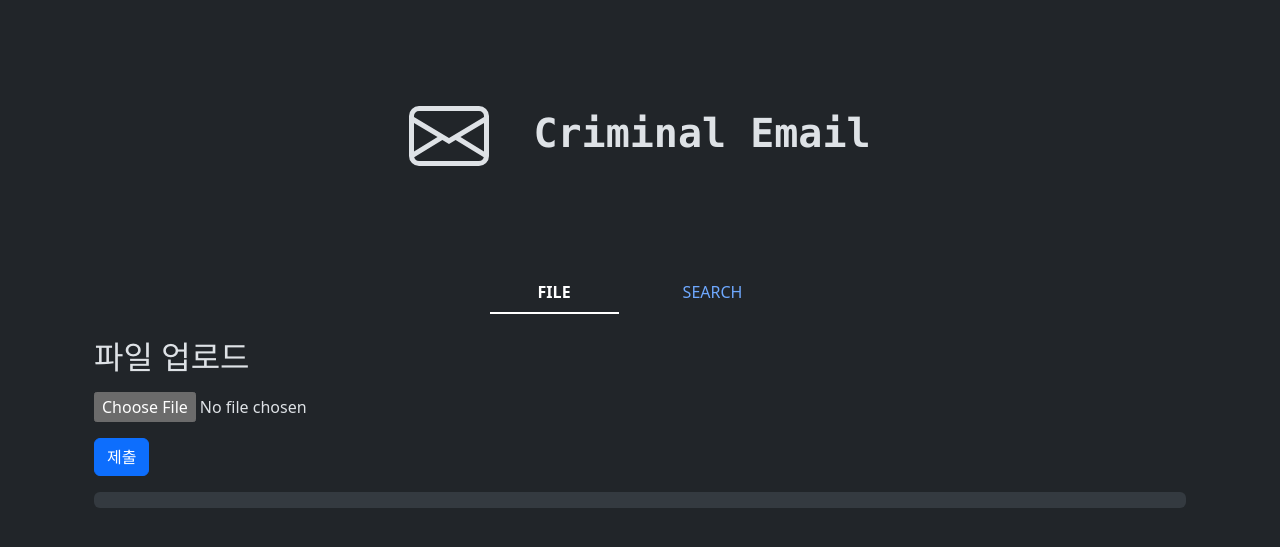
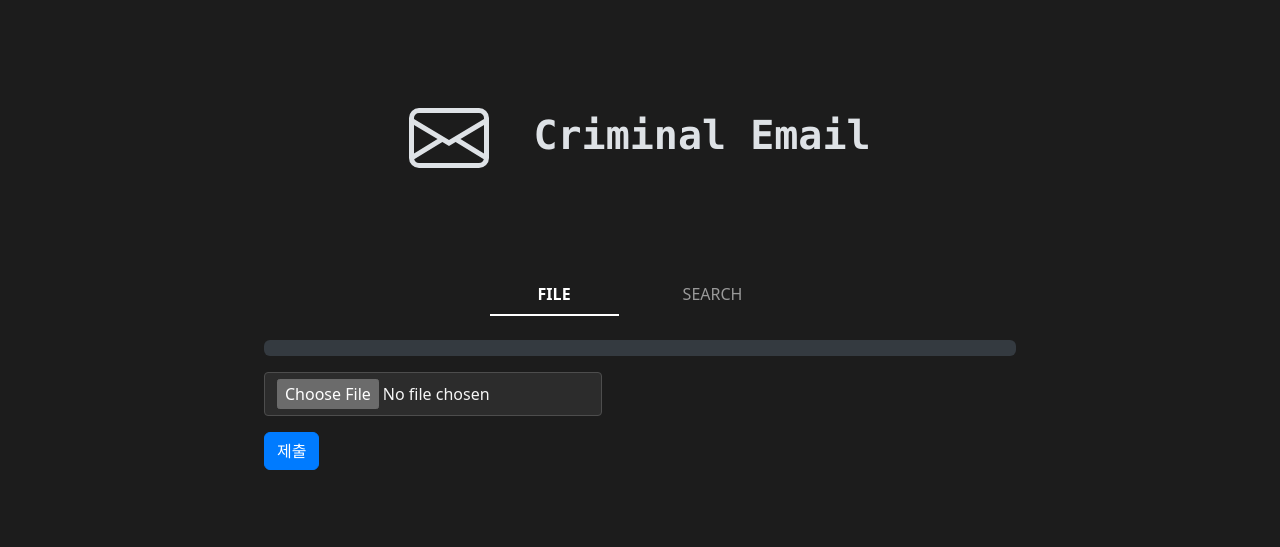
Before and after one commit to ygpark/helloworld_python, a Flask app: page / in a window 1280 px wide. Shown: the top 547 px of the page. Run offline with Flask 3, Linux system fonts and the light colour scheme; some libraries are stand-ins or nearby versions.

Commit message:
중간저장

```diff
--- a/flask_file_submit/templates/index.html
+++ b/flask_file_submit/templates/index.html
@@ -1,18 +1,65 @@
 <!doctype html>
 <html lang="kr" data-bs-theme="dark">
+
 <head>
     <title>Criminal Email</title>
-      <!-- Required meta tags -->
     <meta charset="utf-8">
     <meta name="viewport" content="width=device-width, initial-scale=1">
+    <link href="https://cdn.jsdelivr.net/npm/bootstrap@5.3.3/dist/css/bootstrap.min.css" rel="stylesheet"
+        integrity="sha384-QWTKZyjpPEjISv5WaRU9OFeRpok6YctnYmDr5pNlyT2bRjXh0JMhjY6hW+ALEwIH" crossorigin="anonymous">
+    <style>
+        body {
+            background-color: #1c1c1c;
+            color: #f5f5f5;
+        }
 
-      <!-- Bootstrap CSS -->
-      <link href="https://cdn.jsdelivr.net/npm/bootstrap@5.3.3/dist/css/bootstrap.min.css" rel="stylesheet" integrity="sha384-QWTKZyjpPEjISv5WaRU9OFeRpok6YctnYmDr5pNlyT2bRjXh0JMhjY6hW+ALEwIH" crossorigin="anonymous">
+        .container {
+            max-width: 800px;
+            margin-top: 50px;
+        }
 
+        .nav-link {
+            color: #999;
+            font-weight: 500;
+        }
+
+        .nav-link.active {
+            color: #007bff;
+            border-bottom: 2px solid #007bff;
+        }
+
+        .form-control-file {
+            border: 1px solid #4d4d4d;
+            padding: 0.375rem 0.75rem;
+            border-radius: 0.25rem;
+            background-color: #2c2c2c;
+            color: #f5f5f5;
+        }
+
+        .btn-primary {
+            background-color: #007bff;
+            border-color: #007bff;
+        }
+
+        .btn-primary:hover {
+            background-color: #0056b3;
+            border-color: #004c9a;
+        }
+
+        .progress-bar {
+            background-color: #007bff;
+        }
+
+        .alert {
+            background-color: #2c2c2c;
+            border-color: #4d4d4d;
+            color: #f5f5f5;
+        }
+    </style>
     <script>
-        document.addEventListener('DOMContentLoaded', function() {
+        document.addEventListener('DOMContentLoaded', function () {
             const form = document.getElementById('uploadForm');
-          form.onsubmit = function(event) {
+            form.onsubmit = function (event) {
                 event.preventDefault();
                 const formData = new FormData(this);
                 const xhr = new XMLHttpRequest();
@@ -27,7 +74,7 @@
 
                 xhr.open('POST', '/', true);
 
-            xhr.upload.onprogress = function(e) {
+                xhr.upload.onprogress = function (e) {
                     if (e.lengthComputable) {
                         const percentComplete = parseInt((e.loaded / e.total) * 100);
                         const progressBar = document.getElementById('progressBar');
@@ -36,7 +83,7 @@
                     }
                 };
 
-            xhr.onload = function() {
+                xhr.onload = function () {
                     if (xhr.status === 200) {
                         const response = JSON.parse(xhr.responseText);
                         if (response.redirect) {
@@ -51,7 +98,7 @@
                     }
                 };
 
-            xhr.onerror = function() {
+                xhr.onerror = function () {
                     displayError('네트워크 오류가 발생했습니다.');
                 };
 
@@ -65,47 +112,47 @@
             }
         });
     </script>
-
-
 </head>
 
 <body>
     <div class="container">
-      <!-- 웹사이트 제목 -->
         <center>
             <div class="fs-1 fw-bold font-monospace mb-5 mt-5 pt-5 pb-5">
                 <a href="/" class="text-body text-decoration-none">
-              <svg xmlns="http://www.w3.org/2000/svg" width="80" height="80" fill="currentColor" class="bi bi-envelope" viewBox="0 0 16 16" style="margin-right:20px;">
-              <path d="M0 4a2 2 0 0 1 2-2h12a2 2 0 0 1 2 2v8a2 2 0 0 1-2 2H2a2 2 0 0 1-2-2zm2-1a1 1 0 0 0-1 1v.217l7 4.2 7-4.2V4a1 1 0 0 0-1-1zm13 2.383-4.708 2.825L15 11.105zm-.034 6.876-5.64-3.471L8 9.583l-1.326-.795-5.64 3.47A1 1 0 0 0 2 13h12a1 1 0 0 0 .966-.741M1 11.105l4.708-2.897L1 5.383z"></path>
+                    <svg xmlns="http://www.w3.org/2000/svg" width="80" height="80" fill="currentColor"
+                        class="bi bi-envelope" viewBox="0 0 16 16" style="margin-right:20px;">
+                        <path
+                            d="M0 4a2 2 0 0 1 2-2h12a2 2 0 0 1 2 2v8a2 2 0 0 1-2 2H2a2 2 0 0 1-2-2zm2-1a1 1 0 0 0-1 1v.217l7 4.2 7-4.2V4a1 1 0 0 0-1-1zm13 2.383-4.708 2.825L15 11.105zm-.034 6.876-5.64-3.471L8 9.583l-1.326-.795-5.64 3.47A1 1 0 0 0 2 13h12a1 1 0 0 0 .966-.741M1 11.105l4.708-2.897L1 5.383z">
+                        </path>
                     </svg>
                     Criminal Email
                 </a>
             </div>
         </center>
-
-      <!-- 탭 제목 -->
         <center>
             <ul class="nav nav-underline mb-3 justify-content-center" id="pills-tab" role="tablist">
                 <li class="nav-item" role="presentation">
-            <button class="nav-link active px-5" id="pills-home-tab" data-bs-toggle="pill" data-bs-target="#pills-home" type="button" role="tab" aria-controls="pills-home" aria-selected="true">FILE</button>
+                    <button class="nav-link active px-5" id="pills-home-tab" data-bs-toggle="pill"
+                        data-bs-target="#pills-home" type="button" role="tab" aria-controls="pills-home"
+                        aria-selected="true">FILE</button>
                 </li>
                 <li class="nav-item" role="presentation">
-            <button class="nav-link  px-5" id="pills-profile-tab" data-bs-toggle="pill" data-bs-target="#pills-profile" type="button" role="tab" aria-controls="pills-profile" aria-selected="false">SEARCH</button>
+                    <button class="nav-link px-5" id="pills-profile-tab" data-bs-toggle="pill"
+                        data-bs-target="#pills-profile" type="button" role="tab" aria-controls="pills-profile"
+                        aria-selected="false">SEARCH</button>
                 </li>
             </ul>
         </center>
-
-
-      <!-- 탭 컨텐츠 -->
         <div class="tab-content" id="pills-tabContent">
-        <div class="tab-pane fade show active" id="pills-home" role="tabpanel" aria-labelledby="pills-home-tab" tabindex="0">
-
+            <div class="tab-pane fade show active" id="pills-home" role="tabpanel" aria-labelledby="pills-home-tab"
+                tabindex="0">
                 <div class="container mt-4">
-            <h2>파일 업로드</h2>
                     <form id="uploadForm" method="post" enctype="multipart/form-data">
-
+                        <div class="progress mt-3">
+                            <div id="progressBar" class="progress-bar" role="progressbar" style="width: 0%;"
+                                aria-valuenow="0" aria-valuemin="0" aria-valuemax="100">0%</div>
+                        </div>
                         <div class="alert alert-danger" id="error-message" style="display: none;"></div>
-
                         {% with messages = get_flashed_messages(with_categories=true) %}
                         {% if messages %}
                         {% for category, message in messages %}
@@ -113,38 +160,23 @@
                         {% endfor %}
                         {% endif %}
                         {% endwith %}
-
                         {{ form.hidden_tag() }}
                         <div class="form-group mt-3">
-                  <!-- {{ form.file.label }} -->
                             {{ form.file(class_='form-control-file') }}
                         </div>
-
                         <div class="form-group mt-3">
                             {{ form.submit(class_='btn btn-primary') }}
                         </div>
-              <div class="progress mt-3">
-                <div id="progressBar" class="progress-bar" role="progressbar" style="width: 0%;" aria-valuenow="0" aria-valuemin="0" aria-valuemax="100">0%</div>
-              </div>
                     </form>
                 </div>
+            </div>
+            <div class="tab-pane fade" id="pills-profile" role="tabpanel" aria-labelledby="pills-profile-tab"
+                tabindex="0">Profile</div>
+        </div>
+    </div>
+    <script src="https://cdn.jsdelivr.net/npm/bootstrap@5.3.3/dist/js/bootstrap.bundle.min.js"
+        integrity="sha384-YvpcrYf0tY3lHB60NNkmXc5s9fDVZLESaAA55NDzOxhy9GkcIdslK1eN7N6jIeHz"
+        crossorigin="anonymous"></script>
+</body>
 
-
-        </div>
-        <div class="tab-pane fade" id="pills-profile" role="tabpanel" aria-labelledby="pills-profile-tab" tabindex="0">Profile</div>
-      </div>
-
-    </div>
-    <!-- ICON: envelop -->
-
-
-
-
-
-  <!-- Option 1: Bootstrap Bundle with Popper -->
-  <script src="https://cdn.jsdelivr.net/npm/bootstrap@5.0.2/dist/js/bootstrap.bundle.min.js" integrity="sha384-MrcW6ZMFYlzcLA8Nl+NtUVF0sA7MsXsP1UyJoMp4YLEuNSfAP+JcXn/tWtIaxVXM" crossorigin="anonymous"></script>
-
-
-
-</body>
 </html>
```
Lines whose indentation alone changed are shown as unchanged.
